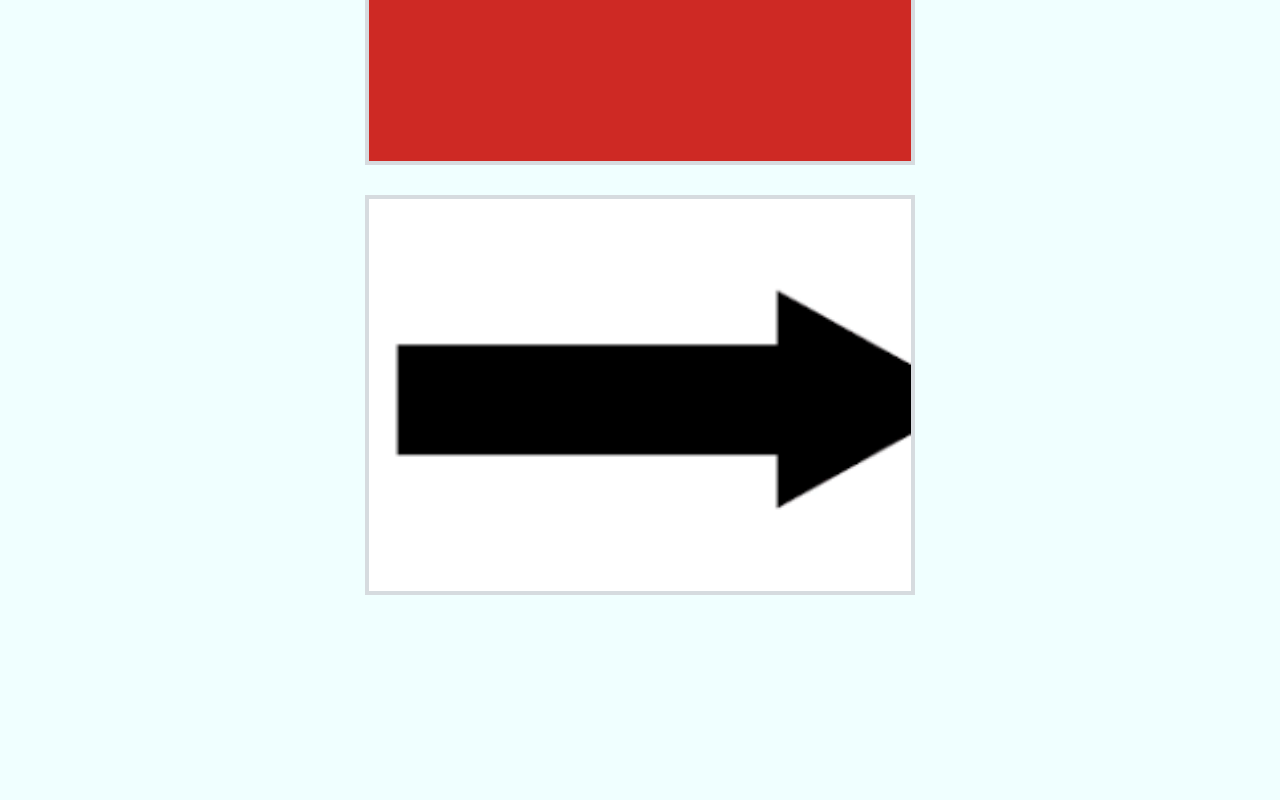
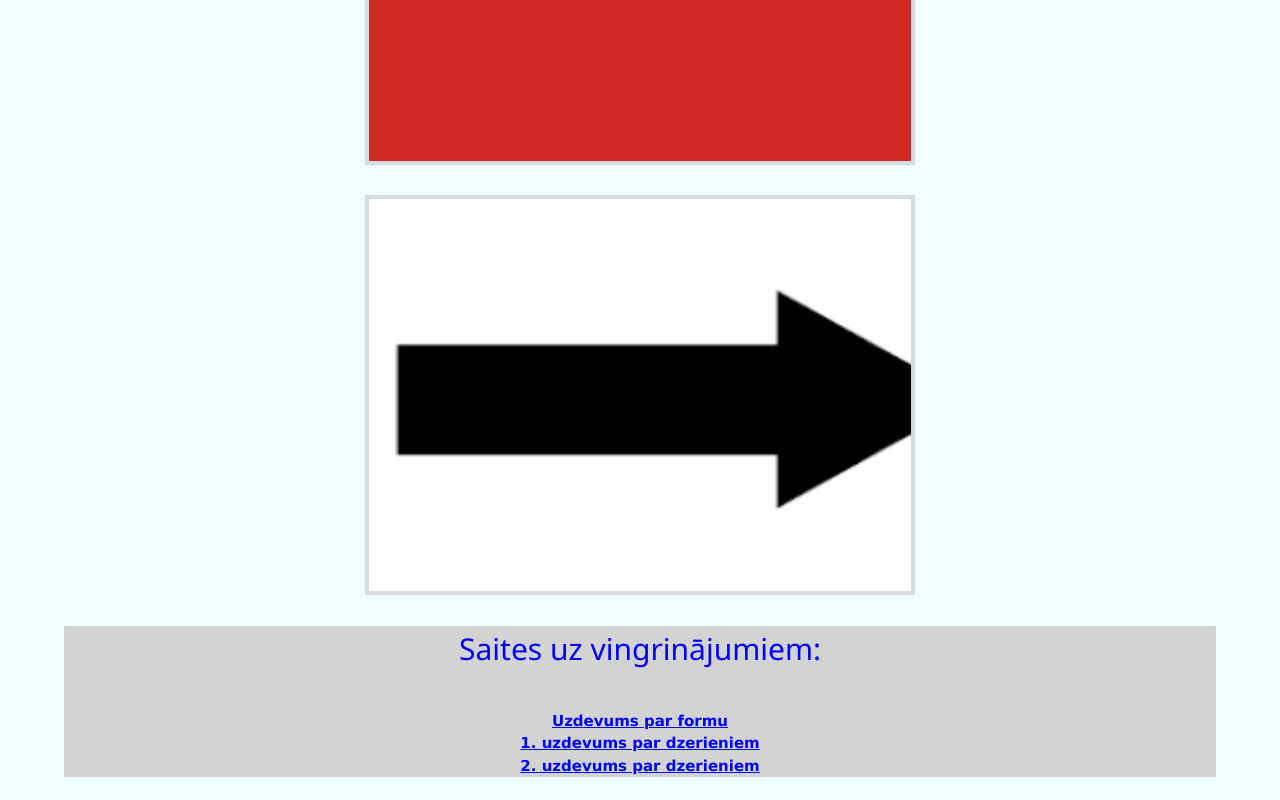
Before and after one commit to Roman08-08/datorika, a plain HTML site: page otrais.html in a window 1280 px wide. Shown: the part 1067-1867 px from the top of the page. Before the commit the page ends 1677 px from the top, so only its background shows below. Drawn offline with nearby package versions, Linux system fonts and the light colour scheme.

Commit message:
Update otrais.html

```diff
--- a/otrais.html
+++ b/otrais.html
@@ -15,6 +15,13 @@ Click nbfs://nbhost/SystemFileSystem/Templates/ClientSide/html.html to edit this
             }
             button {
                 margin-left: 20px;
+            }
+            .beigas {
+                background-color: lightgray;
+                color: blue;
+                width: 90%;
+                margin-left: auto;
+                margin-right: auto;
             }
         </style>
         <link rel="stylesheet" href="Style.css">
@@ -48,6 +55,13 @@ Nosakiet laiku, kad pārtraucāt darbu pie datora un atslēdzāties no interneta
         </div>
         <div><img src="images/animation new.gif" alt="social network"/></div>
         <div><a href="index.html" target="_self"><img src="images/bulta.png" id="l"></a></div>
+        <div class="beigas">
+            <p style="text-align: center;"><h2>Saites uz vingrinājumiem:</h2> </p><br>
+        <b> <a href="forma.html">Uzdevums par formu</a><br>
+        <a href="dzer.html">1. uzdevums par dzerieniem</a><br>
+        <a href="dzerdaudz.html">2. uzdevums par dzerieniem</a></b>
+        </div>
+        <br>
         <script>
           function funk1() {
               document.getElementById("pirm").style.display="none";
```
